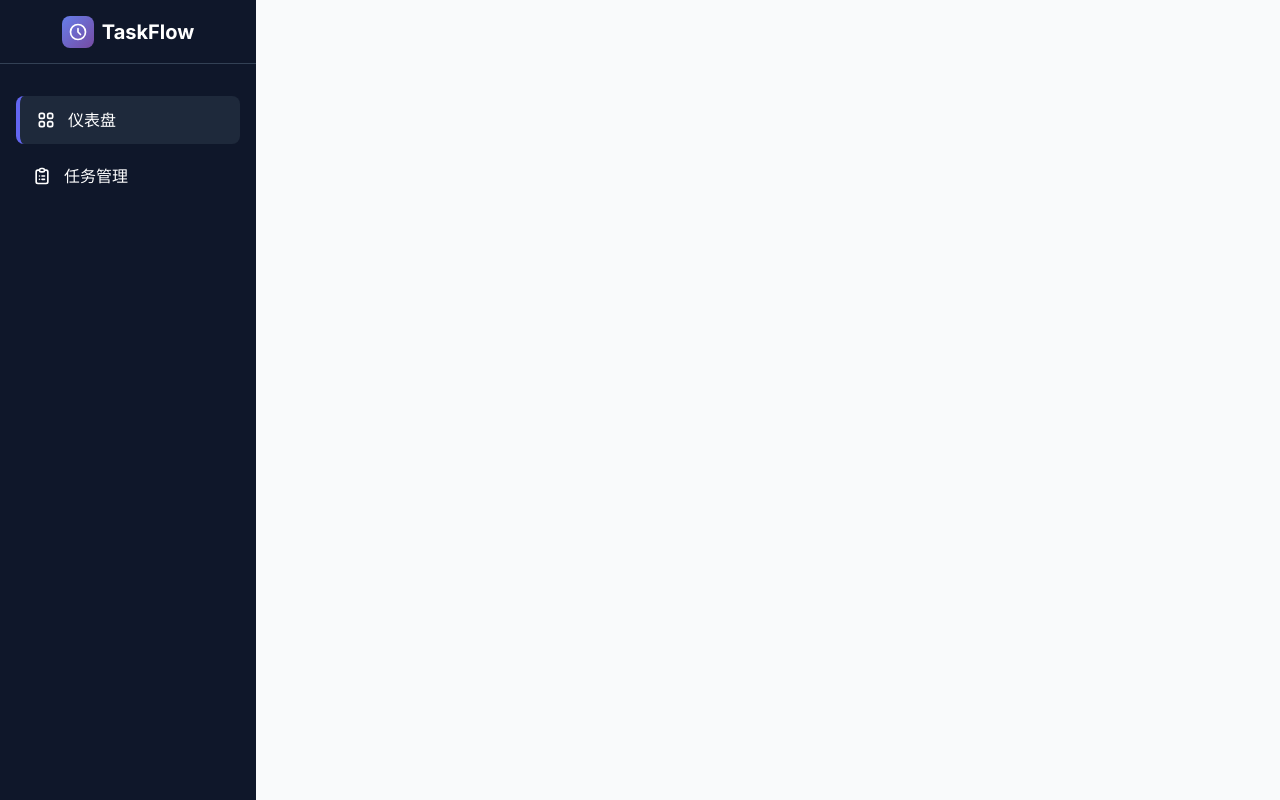
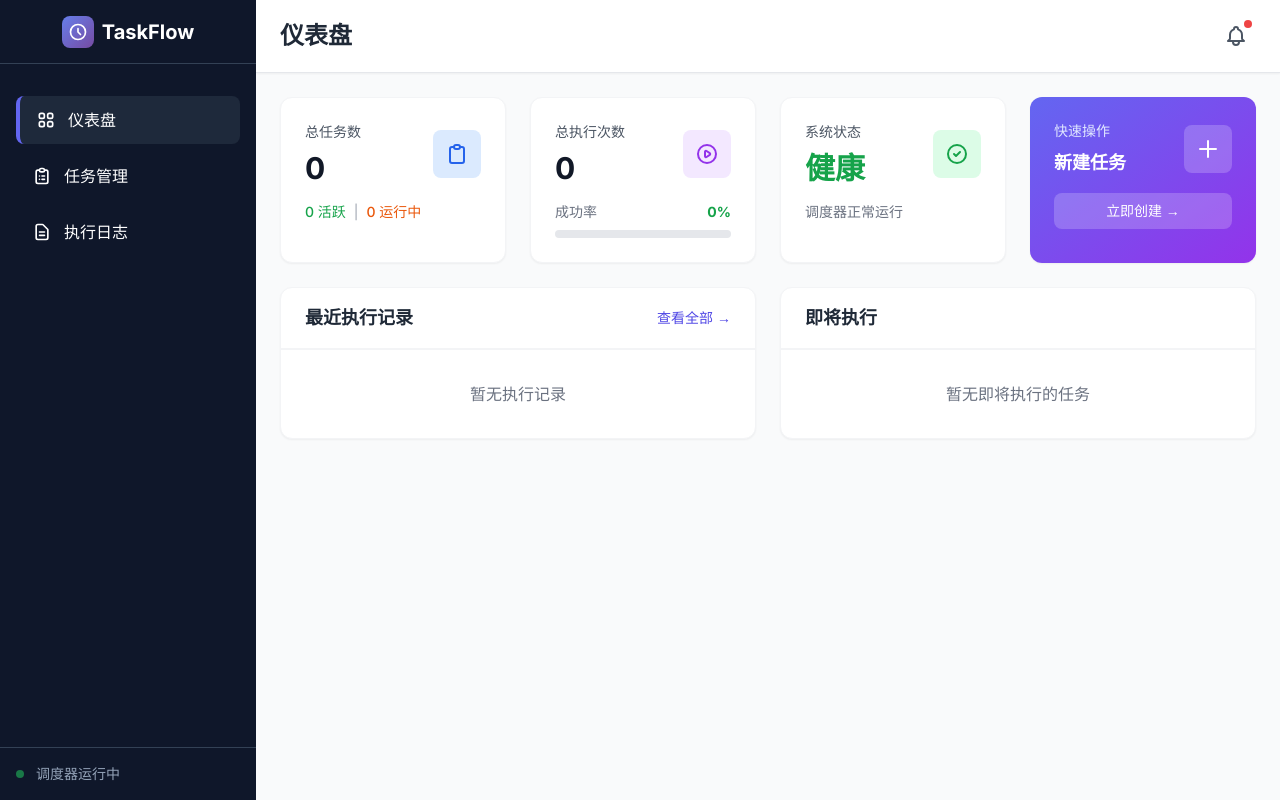
Before and after one commit to yanjiawen2007-glitch/basic-things, a FastAPI app: page / in a window 1280 px wide. Run offline with FastAPI, Linux system fonts and the light colour scheme; parts of the project's set-up code (start-up, migrations or seed data) failed here and were passed over; some libraries are stand-ins or nearby versions.

Commit message:
Update base.html

```diff
--- a/app/templates/base.html
+++ b/app/templates/base.html
@@ -51,4 +51,46 @@
                 <span>任务管理</span>
             </a>
             <a href="/logs" class="flex items-center space-x-3 px-4 py-3 rounded-lg hover:bg-slate-800 transition-colors {% if request.url.path == '/logs' %}bg-slate-800 border-l-4 border-indigo-500{% endif %}">
-                <svg class="w-5 h-5" fill="none" stroke="currentColor" viewBox="0 0 24 24"><path stroke-linecap="round" stroke-linejoin="round" stroke-width="2" d="M9 12h6m-6 4h6m2 5H7a2 2 0 01-2-2
+                <svg class="w-5 h-5" fill="none" stroke="currentColor" viewBox="0 0 24 24"><path stroke-linecap="round" stroke-linejoin="round" stroke-width="2" d="M9 12h6m-6 4h6m2 5H7a2 2 0 01-2-2V5a2 2 0 012-2h5.586a1 1 0 01.707.293l5.414 5.414a1 1 0 01.293.707V19a2 2 0 01-2 2z"></path></svg>
+                <span>执行日志</span>
+            </a>
+        </nav>
+
+        <div class="absolute bottom-0 left-0 right-0 p-4 border-t border-slate-700">
+            <div class="flex items-center space-x-3 text-sm text-slate-400">
+                <div class="w-2 h-2 bg-green-500 rounded-full pulse-dot"></div>
+                <span>调度器运行中</span>
+            </div>
+        </div>
+    </div>
+
+    <!-- Mobile overlay -->
+    <div x-show="sidebarOpen" @click="sidebarOpen = false" class="fixed inset-0 bg-black bg-opacity-50 z-40 lg:hidden"></div>
+
+    <!-- Main content -->
+    <div class="lg:ml-64 min-h-screen">
+        <!-- Header -->
+        <header class="bg-white shadow-sm border-b border-gray-200 sticky top-0 z-30">
+            <div class="flex items-center justify-between px-6 py-4">
+                <button @click="sidebarOpen = !sidebarOpen" class="lg:hidden p-2 rounded-lg hover:bg-gray-100">
+                    <svg class="w-6 h-6" fill="none" stroke="currentColor" viewBox="0 0 24 24"><path stroke-linecap="round" stroke-linejoin="round" stroke-width="2" d="M4 6h16M4 12h16M4 18h16"></path></svg>
+                </button>
+                <h1 class="text-2xl font-bold text-gray-800">{% block page_title %}{% endblock %}</h1>
+                <div class="flex items-center space-x-4">
+                    <button class="p-2 rounded-lg hover:bg-gray-100 relative">
+                        <svg class="w-6 h-6 text-gray-600" fill="none" stroke="currentColor" viewBox="0 0 24 24"><path stroke-linecap="round" stroke-linejoin="round" stroke-width="2" d="M15 17h5l-1.405-1.405A2.032 2.032 0 0118 14.158V11a6.002 6.002 0 00-4-5.659V5a2 2 0 10-4 0v.341C7.67 6.165 6 8.388 6 11v3.159c0 .538-.214 1.055-.595 1.436L4 17h5m6 0v1a3 3 0 11-6 0v-1m6 0H9"></path></svg>
+                        <span class="absolute top-1 right-1 w-2 h-2 bg-red-500 rounded-full"></span>
+                    </button>
+                </div>
+            </div>
+        </header>
+
+        <!-- Content -->
+        <main class="p-6">
+            {% block content %}{% endblock %}
+        </main>
+    </div>
+
+    {% block extra_js %}{% endblock %}
+</body>
+</html>
```
